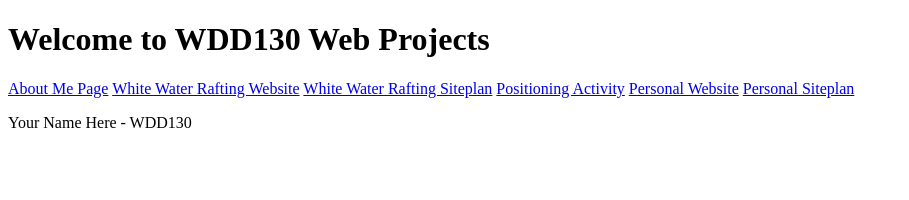
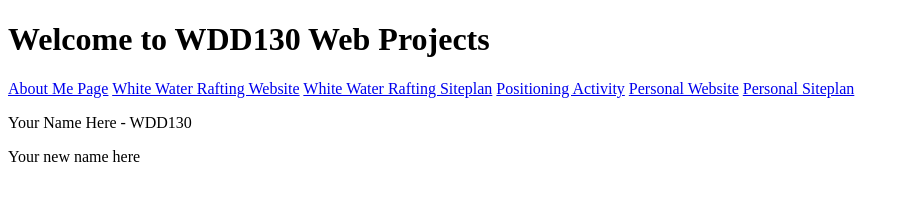
Before and after one commit to melyorozcosanchez/wdd130, a plain HTML site: page index.html in a window 1280 px wide. Shown: the whole page, without its empty margins (0-909 px from the left). Drawn offline with Linux system fonts and the light colour scheme.

Commit message:
added a new change

```diff
--- a/index.html
+++ b/index.html
@@ -17,5 +17,6 @@
         <a href="#">Personal Siteplan</a>
     </nav>
     <p>Your Name Here - WDD130</p>
+     <p>Your new name here </p>
 </body>
 </html>
```
